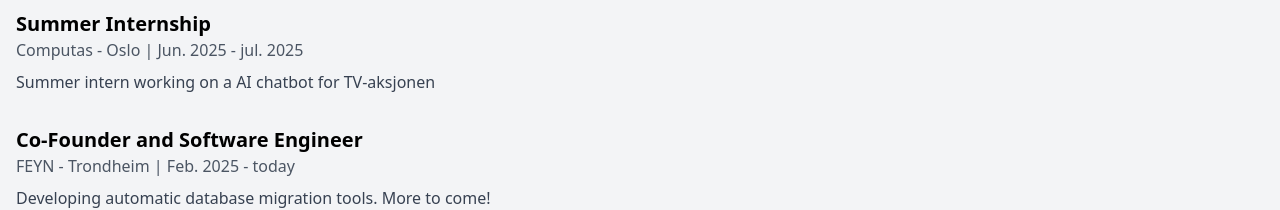
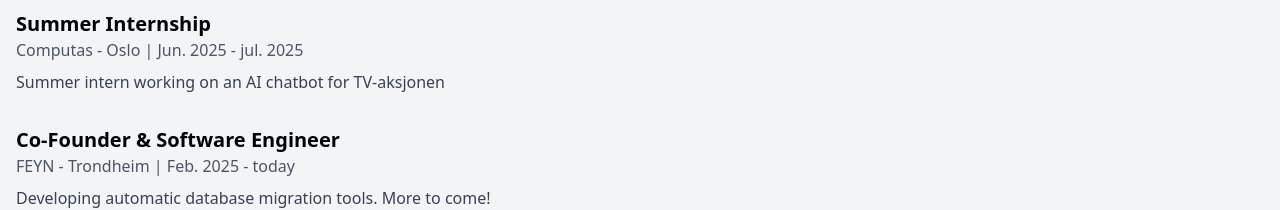
Before and after one commit to ahallemberg/askhb.no, a React (Create React App) app: page / in a window 1280 px wide. Shown: the part 534-744 px from the top of the page. Built offline with nearby package versions, Linux system fonts and the light colour scheme.

Commit message:
Fixed an spelling error

```diff
--- a/src/data/portfolioData.js
+++ b/src/data/portfolioData.js
@@ -9,12 +9,12 @@
     title: "Summer Internship",
     company: "Computas - Oslo",
     date: "Jun. 2025 - jul. 2025",
-    description: "Summer intern working on a AI chatbot for TV-aksjonen",
+    description: "Summer intern working on an AI chatbot for TV-aksjonen",
     skills: [],
 
 },
 {
-    title: "Co-Founder and Software Engineer",
+    title: "Co-Founder & Software Engineer",
     company: "FEYN - Trondheim",
     date: "Feb. 2025 - today",
     description: "Developing automatic database migration tools. More to come!",
```
